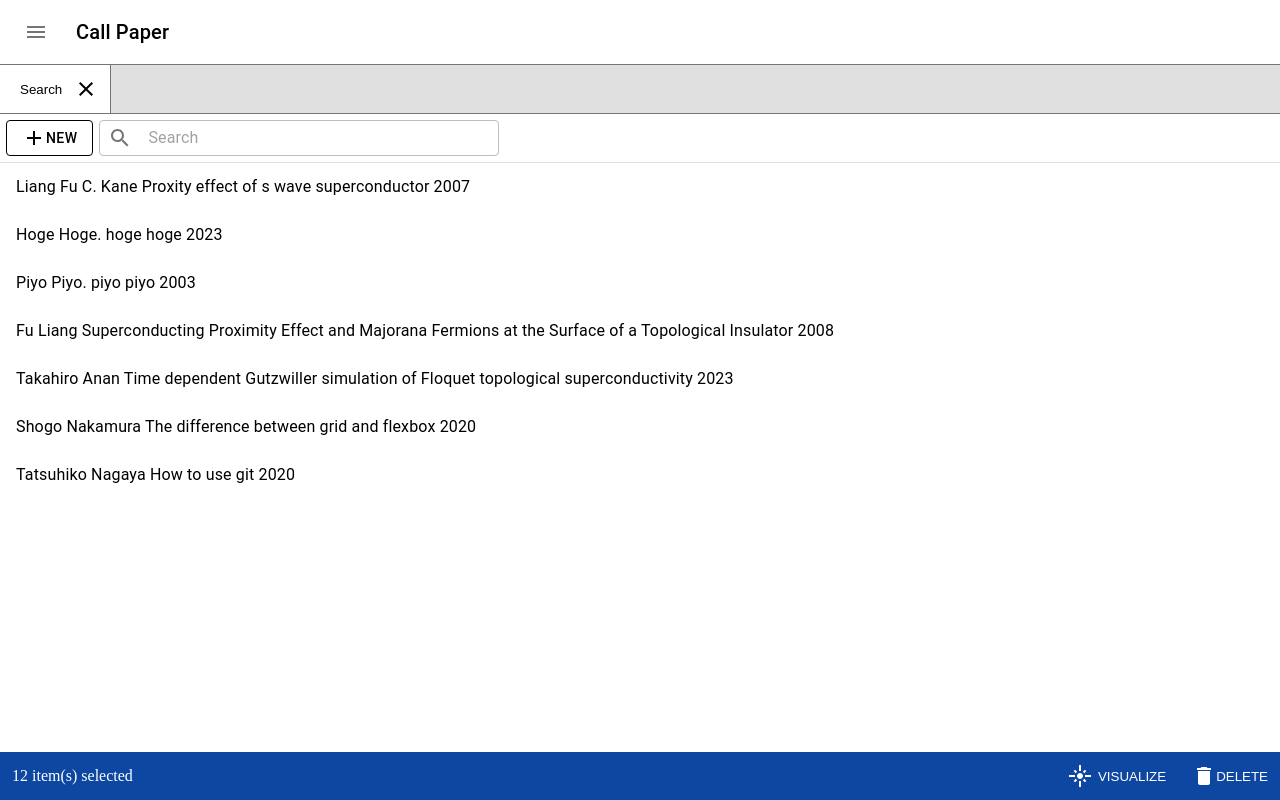
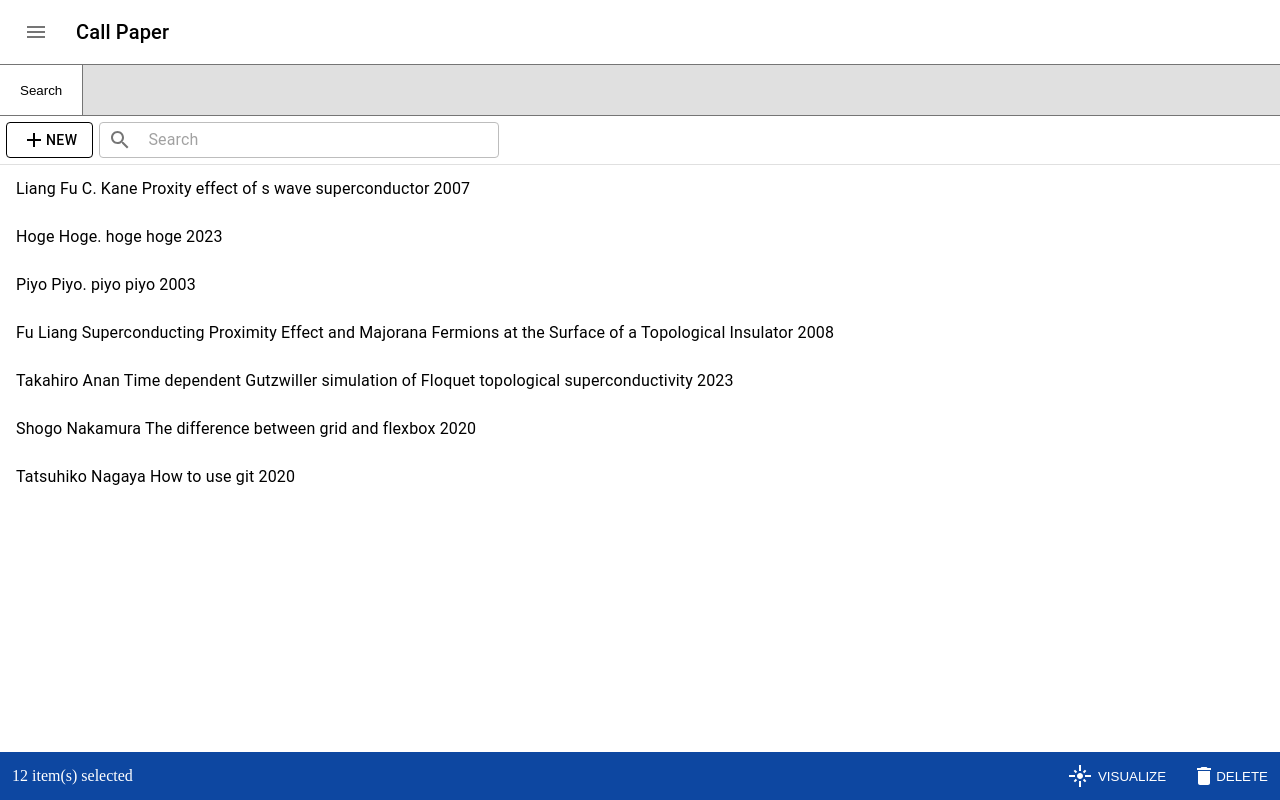
Before and after one commit to ut-code/call-paper, a React (Vite) app in the folder web/: page / in a window 1280 px wide. Built offline with nearby package versions, Linux system fonts and the light colour scheme.

Commit message:
fix tab indexing

```diff
--- a/web/components/TabView.tsx
+++ b/web/components/TabView.tsx
@@ -1,16 +1,9 @@
 import { useState } from "react";
 import CloseIcon from "@mui/icons-material/Close";
 import ButtonBase from "@mui/material/ButtonBase";
+import { IconButton } from "@mui/material";
 import SearchArea from "./SearchArea";
 import GraphArea from "./GraphArea";
-
-const buttonStyle = {
-  borderRight: "1px solid #757575",
-  display: "flex",
-  padding: "12px 12px 12px 20px",
-  alignItems: "center",
-  gap: "12px",
-};
 
 type Tab = { type: "search" } | { type: "graph"; paperIds: string[] };
 
@@ -30,26 +23,49 @@ function TabComponent() {
       <div
         style={{
           display: "flex",
-          flex: "auto",
+          height: "50px",
           backgroundColor: "#e0e0e0",
           borderTop: "1px solid #757575",
           borderBottom: "1px solid #757575",
         }}
       >
         {tabs.map((tab, i) => (
+          <div style={{ position: "relative" }}>
             <ButtonBase
               onClick={() => setActiveTabIndex(i)}
               type="button"
               style={{
+                height: "100%",
                 backgroundColor: i === activeTabIndex ? "#ffffff" : "#e0e0e0",
-              ...buttonStyle,
+                borderRight: "1px solid #757575",
+                padding: "0 20px",
+                paddingRight: tabs.length > 1 ? "40px" : "20px",
               }}
             >
               {{ search: "Search", graph: "Graph" }[tab.type]}
-            <ButtonBase onClick={() => setTabs(tabs.filter((_, j) => i !== j))}>
+            </ButtonBase>
+            {tabs.length > 1 && (
+              <IconButton
+                style={{
+                  position: "absolute",
+                  right: "8px",
+                  top: "calc(50% - 15px)",
+                  width: "30px",
+                  height: "30px",
+                }}
+                onClick={() => {
+                  setActiveTabIndex(
+                    activeTabIndex >= i && activeTabIndex < tabs.length - 1
+                      ? activeTabIndex
+                      : activeTabIndex - 1
+                  );
+                  setTabs(tabs.filter((_, j) => i !== j));
+                }}
+              >
                 <CloseIcon />
-            </ButtonBase>
-          </ButtonBase>
+              </IconButton>
+            )}
+          </div>
         ))}
       </div>
       {activeTab.type === "search" && (
```
Lines whose indentation alone changed are shown as unchanged.
